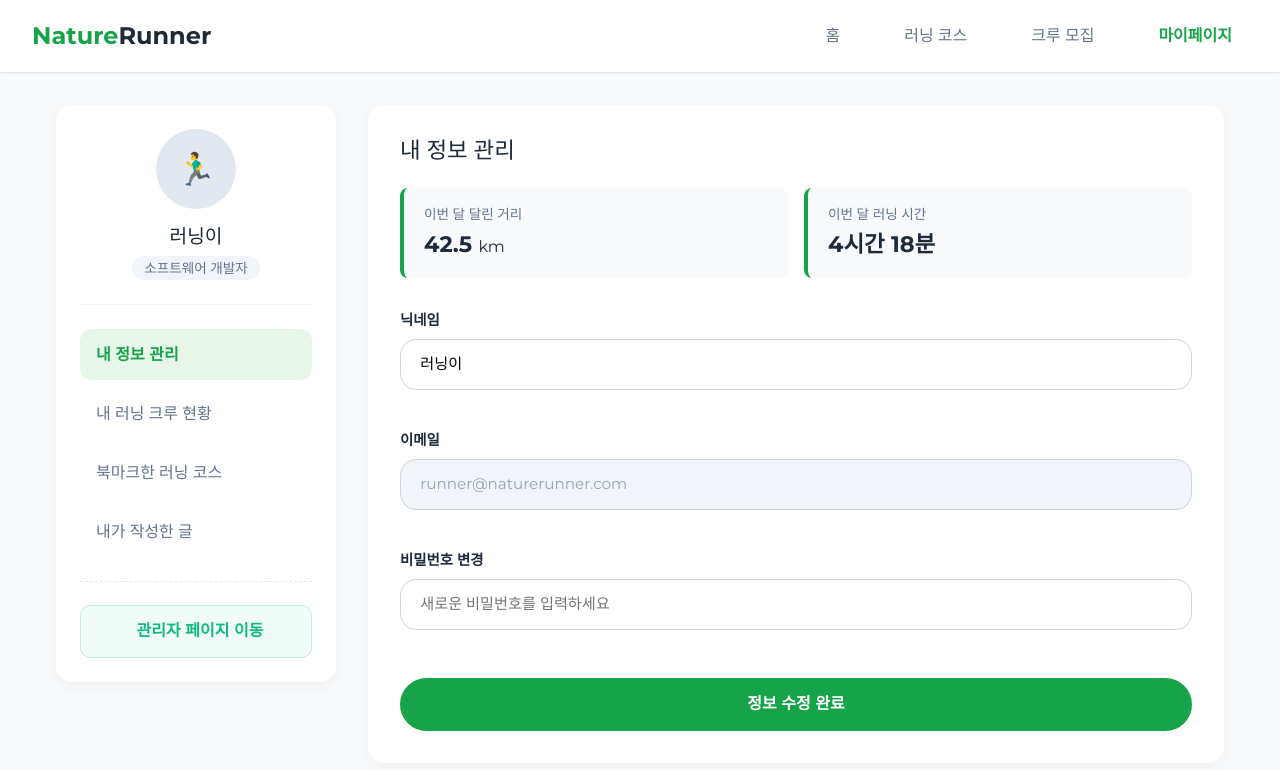
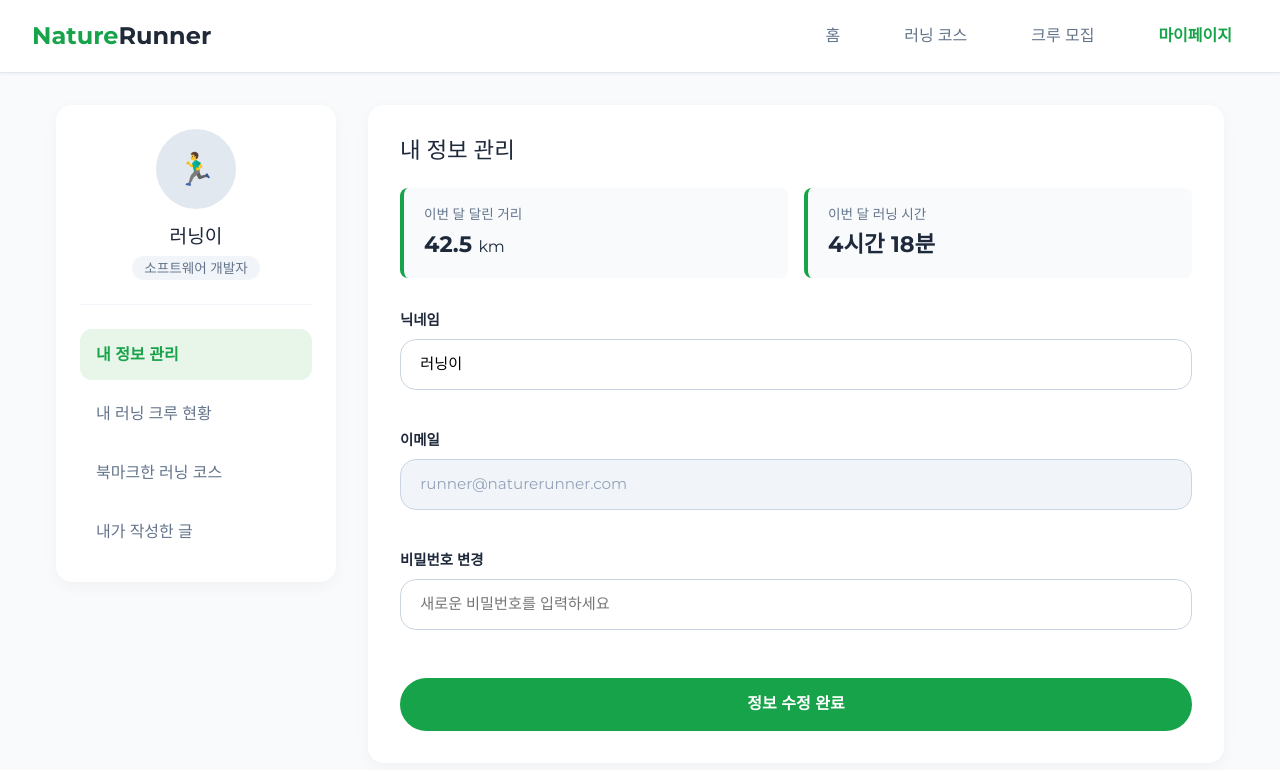
Before and after one commit to axioe/RunningCREW, a React (Vite) app in the folder front_end/: page /mypage in a window 1280 px wide. Shown: the top 770 px of the page. Built offline with nearby package versions, Linux system fonts and the light colour scheme.

Commit message:
임시 관리자 계정 설정 및 기존 MyPage.jsx 관리자 페이지로 이동 삭제

```diff
--- a/front_end/src/App.jsx
+++ b/front_end/src/App.jsx
@@ -11,8 +11,12 @@ import Post from "./components/Post.jsx";
 import LoginSearch from "./components/login/LoginSearch.jsx";
 import CourseDetail from "./components/CourseDetail.jsx";
 import AdminPage from "./components/admin/AdminPage.jsx";
+import useAuthStore from "./components/common/useAuthStore.jsx";
 
 function App() {
+  const user = useAuthStore((state) => state.user);
+  const userRole = user?.role;
+
   return (
     <Router>
       <Routes>
@@ -40,8 +44,6 @@ function App() {
         {/* 로그인 버튼 전용 독립 경로 */}
         <Route path="/login" element={<Login />} />
 
-        <Route path="/LoginSearch" element={<LoginSearch />}></Route>
-
         {/* 비밀번호 찾기 페이지 */}
         <Route path="/LoginSearch" element={<LoginSearch />} />
 
@@ -49,7 +51,16 @@ function App() {
         <Route path="/signup" element={<SignUp />} />
 
         {/* 관리자 페이지 전용 독립 경로 */}
-        <Route path="/adminMain" element={<AdminPage />} />
+        <Route
+        path="/adminMain"
+        element={
+          userRole === "ROLE_ADMIN" ?(
+            <AdminPage/>
+          ) : (
+            <Navigation to="/Login" replace/>
+          )
+        }
+        />
       </Routes>
     </Router>
   );
--- a/front_end/src/components/Login/Login.jsx
+++ b/front_end/src/components/Login/Login.jsx
@@ -15,21 +15,39 @@ const Login = () => {
       const userId = formData.get("userId");
       const password = formData.get("password");
 
+      // 임시 admin 테스트 계정 생성
+      if(userId === "admin" && password === "1234"){
+        const fakeToken="Bearer fake-jwt-token-for-admin";
+        const fakeUserRole = "ROLE_ADMIN";
+
+        login({id:userId, role:fakeUserRole},fakeToken);
+        alert("[테스트]관리자 계정 로그인.");
+        navigate("/adminMain");
+        return;
+      }
+
       const res = await api.post("/login", {
         userId: userId,
         password: password,
       });
+      const token = res.headers.authorization;
+      const userRole = res.data.userRole;
 
-      const token = res.headers.authorization;
-      console.log(token);
+      console.log("토큰: ",token);
+      console.log("유저 권한: ",userRole);
 
-      login({ id: userId }, token);
+      login({id:userId, role: userRole},token);
 
-     // localStorage.setItem("token", token);
-
-      navigate("/");
-    } catch (e) {
-      alert("로그인 실패했습니다.");
+      if(userRole === "ROLE_ADMIN"){
+        alert("관리자 계정으로 로그인 성공.");
+        navigate("/adminMain");
+      }else{
+        alert("로그인이 완료되었습니다.");
+        navigate("/");
+      }
+    }catch(e){
+      console.error(e);
+      alert("로그인에 실패했습니다.");
     }
   };
 
--- a/front_end/src/components/MyPage.jsx
+++ b/front_end/src/components/MyPage.jsx
@@ -106,30 +106,6 @@ const Page = () => {
             >
               내가 작성한 글
             </button>
-
-            {/* --- [추가 코드] 내가 작성한 글 아래 관리자 이동 버튼 영역 --- */}
-            <div
-              className="admin-redirect-divider"
-              style={{ margin: "15px 0", borderTop: "1px dashed #e5e7eb" }}
-            ></div>
-            <button
-              className="sidebar-menu-item admin-move-btn"
-              style={{
-                backgroundColor: "rgba(16, 185, 129, 0.06)",
-                color: "#10B981",
-                fontWeight: "700",
-                display: "flex",
-                alignItems: "center",
-                justifyContent: "center",
-                gap: "8px",
-                borderRadius: "10px",
-                border: "1px solid rgba(16, 185, 129, 0.2)",
-              }}
-              onClick={() => navigate("/admin")}
-            >
-              <i className="fa-solid fa-user-gear"></i> 관리자 페이지 이동
-            </button>
-            {/* -------------------------------------------------------- */}
           </nav>
         </aside>
 
```
